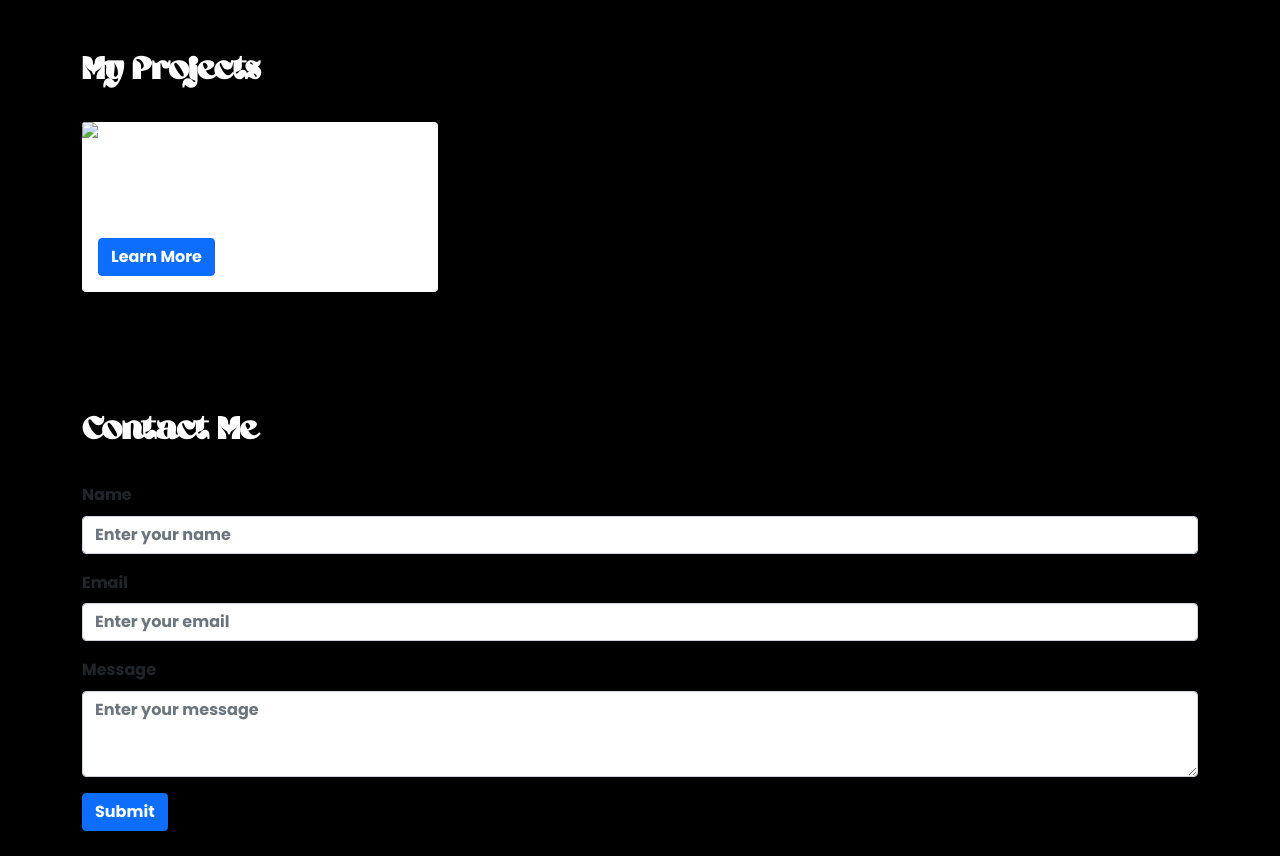
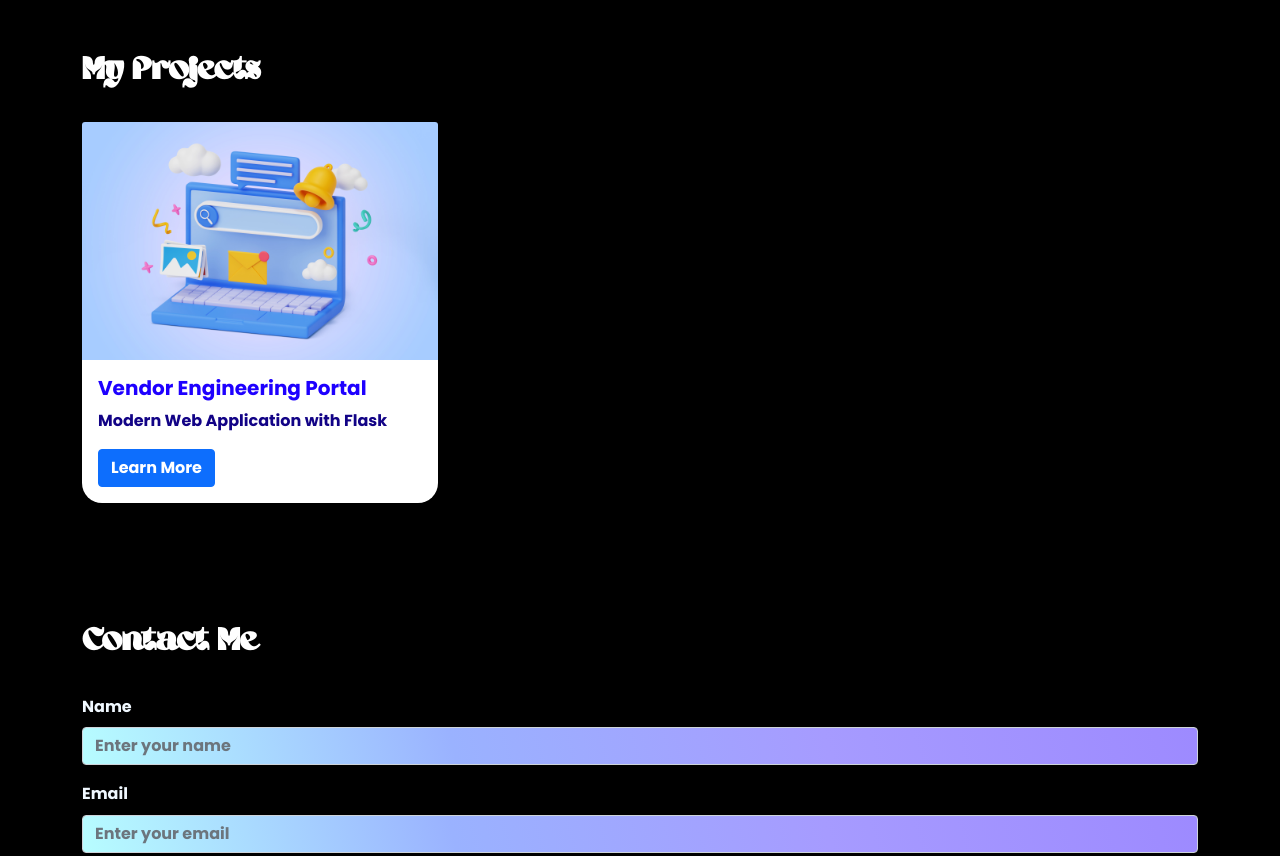
Before and after one commit to Sayan-Cyber/SayanChowdhury.github.io, a plain HTML site: page index.html in a window 1280 px wide. Shown: the part 1200-2056 px from the top of the page. Drawn offline with nearby package versions, Linux system fonts and the light colour scheme.

Commit message:
Added Project1

```diff
--- a/index.html
+++ b/index.html
@@ -75,7 +75,7 @@
           <div class="logos-slide">
 
             <img class="logo" src="https://cdn.jsdelivr.net/gh/devicons/devicon/icons/python/python-original.svg" height="60"
-              alt="python logo" />Python
+              alt="python logo" />
 
             <img class="logo" src="https://cdn.jsdelivr.net/gh/devicons/devicon/icons/pandas/pandas-original.svg"
               height="30" alt="pandas logo" />
@@ -158,10 +158,10 @@
         <div class="row">
           <div class="col-lg-4 col-md-6 mb-4">
             <div class="card">
-              <img src="project1.jpg" class="card-img-top" alt="Project 1">
+              <img  src="static/p1.jpg" class="card-img-top" alt="Project 1">
               <div class="card-body">
-                <h5 class="card-title">Project 1</h5>
-                <p class="card-text">Description of Project 1</p>
+                <h5 class="card-title">Vendor Engineering Portal</h5>
+                <p class="card-text">Modern Web Application with Flask</p>
                 <a href="#" class="btn btn-primary">Learn More</a>
               </div>
             </div>
@@ -176,15 +176,15 @@
         <h2 class="section-title">Contact Me</h2>
         <form>
           <div class="mb-3">
-            <label for="name" class="form-label">Name</label>
+            <label for="name" class="form-label" style="color: aliceblue;">Name</label>
             <input type="text" class="form-control" id="name" placeholder="Enter your name">
           </div>
           <div class="mb-3">
-            <label for="email" class="form-label">Email</label>
+            <label for="email" class="form-label" style="color: aliceblue;">Email</label>
             <input type="email" class="form-control" id="email" placeholder="Enter your email">
           </div>
           <div class="mb-3">
-            <label for="message" class="form-label">Message</label>
+            <label for="message" class="form-label" style="color: aliceblue;" >Message</label>
             <textarea class="form-control" id="message" rows="3" placeholder="Enter your message"></textarea>
           </div>
           <button type="submit" class="btn btn-primary">Submit</button>
--- a/static/style.css
+++ b/static/style.css
@@ -61,11 +61,18 @@ body {
   box-shadow: 0 4px 6px rgba(0, 0, 0, 0.1);
   transition: transform 0.3s ease;
   color: #fff;
+  border-radius: 20px;
 
 }
+.card-title{
+  color: #1e00ff;
+}
+.card-text{
+  color: #120386;
 
+}
 .card:hover {
-  transform: translateY(-5px);
+  transform: translateY(-10px);
 }
 
 .footer {
@@ -88,6 +95,13 @@ body {
 
 /* Logo Marquee Styles */
 
+input{
+  background: linear-gradient(75deg,#b7fdff,#9ab2ff,#a69bff,#9d8aff);
+}
+textarea{
+  background: linear-gradient(75deg,#a1fcff,#7e9cff,#7f6eff,#7458ff);
+
+}
 
 .logo {
   height: 50px;
```
Also changed, not shown: static/p1.jpg (added).
